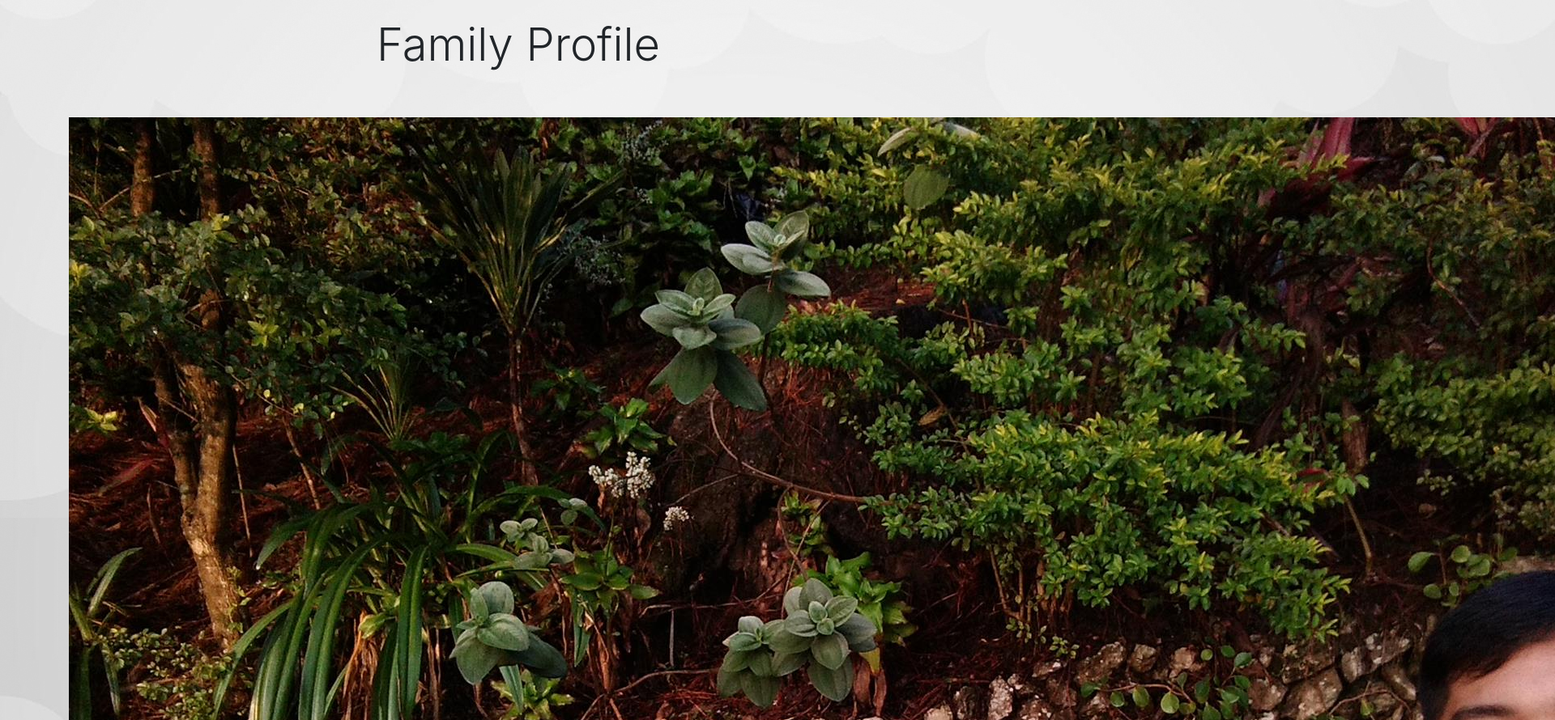
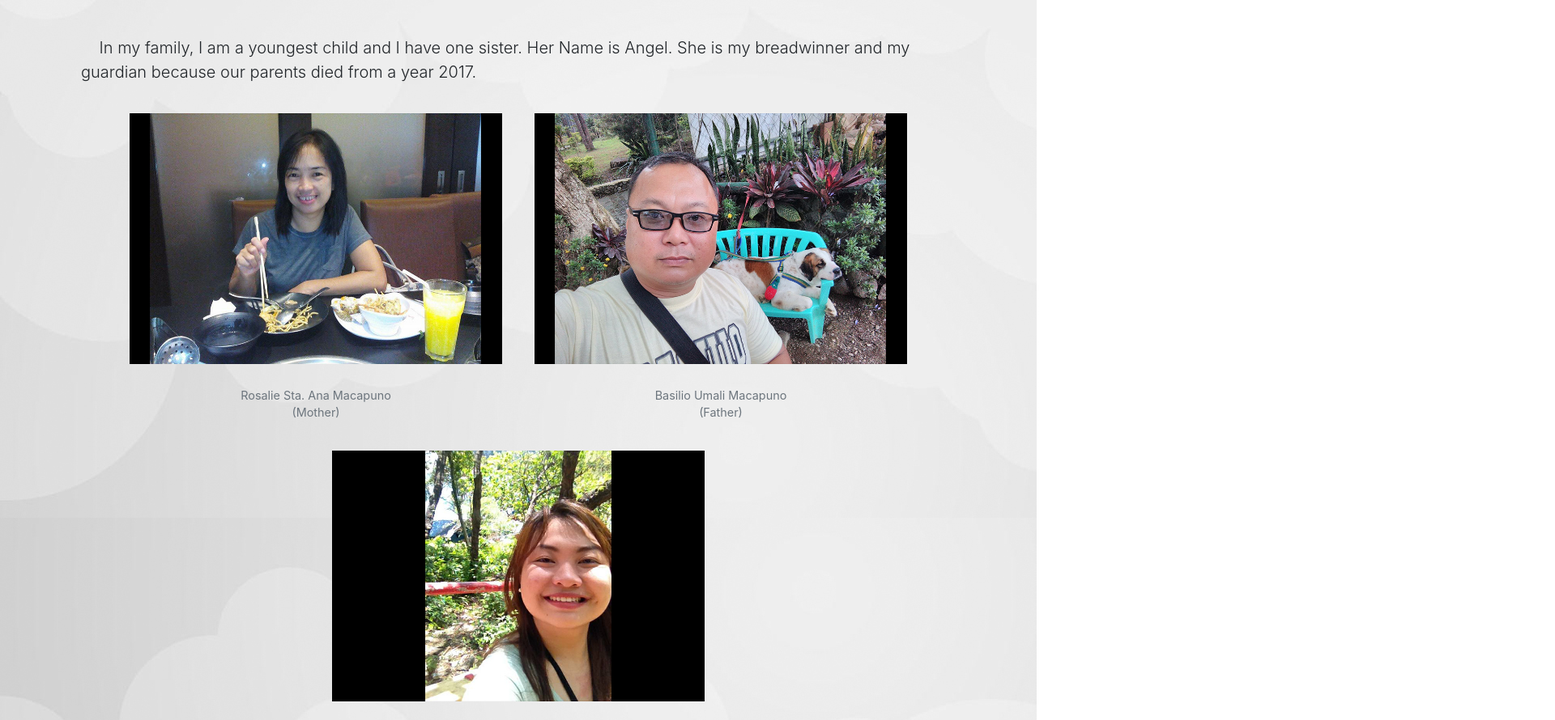
Before and after one commit to eragorn08/testsite, a plain HTML site: page about.html in a window 1280 px wide. Shown: the part 2600-3490 px from the top of the page at 81% size, 1920 px wide, since content can reach past the window. Drawn offline with nearby package versions, Linux system fonts and the light colour scheme.

Commit message:
Complete about.html(1)

```diff
--- a/stylesheet.scss
+++ b/stylesheet.scss
@@ -6,6 +6,7 @@
     text-align: center;
 }
 $blueGreen :#16d9d2;
+$lightBG: #00fcf3;
 
 
 @media (min-width: 725px) {
@@ -24,6 +25,9 @@ $blueGreen :#16d9d2;
     }
             }
 body {
+    ::selection {
+    background: $lightBG;
+}
         background-image: url(light-final.jpg);
         @extend %noMarginPadding;
 }
@@ -71,3 +75,31 @@ body {
         @extend %centered;
     }
 }
+#logoPic {
+    display: flex;
+    flex-wrap: wrap;
+    @extend %centered;
+    justify-content: center;
+    img {
+        width: 300px;
+        height: 300px;
+        padding: 20px;
+    }
+}
+#famPic {
+    display: flex;
+    flex-wrap: wrap;
+    @extend %centered;
+    justify-content: center;
+    img {
+        width: 500px;
+        height: 350px;
+        padding: 20px;
+    }
+}
+.media {
+    img {
+        width: 60%;
+        height: 40%;
+    }
+}
```
Also changed, not shown: pogi.jpg (added), stylesheet.css, 1 other file.
